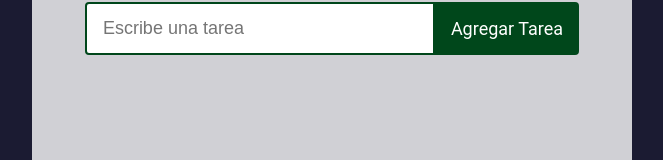
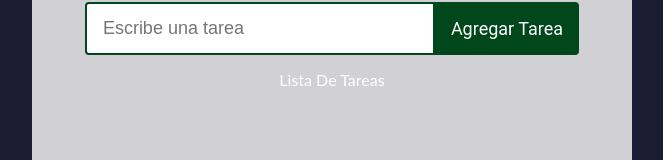
Before and after one commit to JaimeRomeroH/lista-de-tareas, a React (Create React App) app: page / in a window 1280 px wide. Shown: the part 522-682 px from the top of the page, without its empty margins (308-971 px from the left). Built offline with nearby package versions, Linux system fonts and the light colour scheme.

Commit message:
Se importo el componente ListaDeTareas al archivo App.js

```diff
--- a/src/App.js
+++ b/src/App.js
@@ -1,6 +1,6 @@
 import './App.css';
 import logo from './imagenes/logo.png'
-import TareaFormulario from './componentes/TareaFormulario';
+import ListaDeTareas from './componentes/ListaDeTareas';
 
 function App() {
   return (
@@ -10,7 +10,7 @@ function App() {
        </div>
        <div className="tareas-lista-principal">
           <h1>Mis Tareas</h1>
-          <TareaFormulario />
+          <ListaDeTareas />
        </div>
     </div>
   );
```
